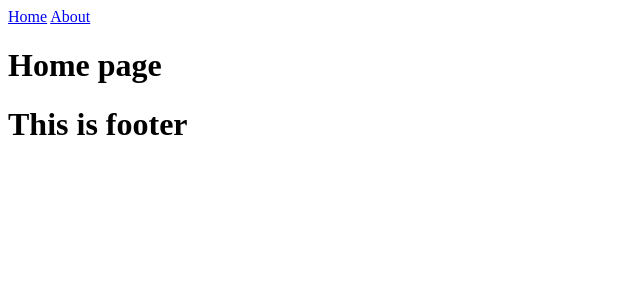
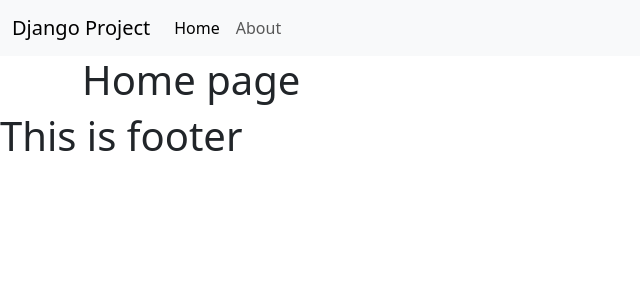
Before and after one commit to aatansen/WizTecBD-Web-Application-Development-With-Python-Django-Level-04-Batch-01, a Django app: page / in a window 1280 px wide. Shown: the top 300 px of the page, without its empty margins (0-640 px from the left). Run offline with Django 5.2, Linux system fonts and the light colour scheme.

Commit message:
feat: :sparkles: Day 13 - Template Mastering and Bootstrap Django
- Bootstrap in Django Template

```diff
--- a/Django/Day 13 - Template Mastering and Bootstrap Django/templates/master/base.html
+++ b/Django/Day 13 - Template Mastering and Bootstrap Django/templates/master/base.html
@@ -1,20 +1,23 @@
-<!DOCTYPE html>
+<!doctype html>
 <html lang="en">
   <head>
-  <meta charset="UTF-8">
-  <meta name="viewport" content="width=device-width, initial-scale=1.0">
-  <title> {% block title_block %} {% endblock title_block %}</title>
+    <meta charset="utf-8">
+    <meta name="viewport" content="width=device-width, initial-scale=1">
+    <title>{% block title_block %} {% endblock title_block %}</title>
+    <link href="https://cdn.jsdelivr.net/npm/bootstrap@5.3.8/dist/css/bootstrap.min.css" rel="stylesheet" integrity="sha384-sRIl4kxILFvY47J16cr9ZwB07vP4J8+LH7qKQnuqkuIAvNWLzeN8tE5YBujZqJLB" crossorigin="anonymous">
   </head>
   <body>
 
     {% include 'master/nav.html' %}
 
-
+    <div class="container">
       {% block content %}
 
       {% endblock content %}
+    </div>
 
     {% include 'master/footer.html' %}
 
+    <script src="https://cdn.jsdelivr.net/npm/bootstrap@5.3.8/dist/js/bootstrap.bundle.min.js" integrity="sha384-FKyoEForCGlyvwx9Hj09JcYn3nv7wiPVlz7YYwJrWVcXK/BmnVDxM+D2scQbITxI" crossorigin="anonymous"></script>
   </body>
 </html>
--- a/Django/Day 13 - Template Mastering and Bootstrap Django/templates/master/nav.html
+++ b/Django/Day 13 - Template Mastering and Bootstrap Django/templates/master/nav.html
@@ -1,2 +1,18 @@
-<a href="{% url 'home' %}">Home</a>
-<a href="{% url 'about' %}">About</a>
+<nav class="navbar navbar-expand-lg bg-body-tertiary">
+  <div class="container-fluid">
+    <a class="navbar-brand" href="#">Django Project</a>
+    <button class="navbar-toggler" type="button" data-bs-toggle="collapse" data-bs-target="#navbarNav" aria-controls="navbarNav" aria-expanded="false" aria-label="Toggle navigation">
+      <span class="navbar-toggler-icon"></span>
+    </button>
+    <div class="collapse navbar-collapse" id="navbarNav">
+      <ul class="navbar-nav">
+        <li class="nav-item">
+          <a class="nav-link active" aria-current="page" href="{% url 'home' %}">Home</a>
+        </li>
+        <li class="nav-item">
+          <a class="nav-link" href="{% url 'about' %}">About</a>
+        </li>
+      </ul>
+    </div>
+  </div>
+</nav>
```
Also changed, not shown: Django/Day 13 - Template Mastering and Bootstrap Django/README.md. Lines whose indentation alone changed are shown as unchanged.
